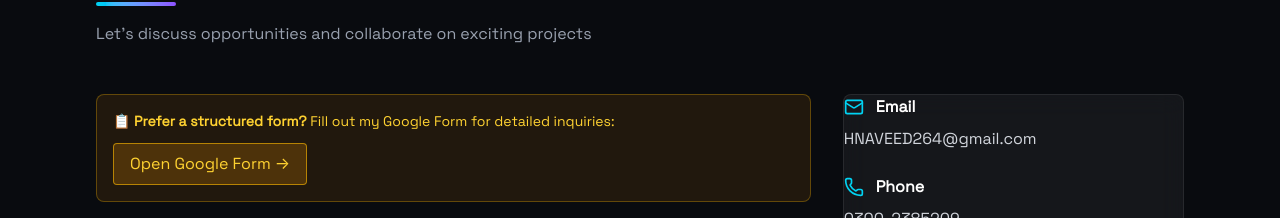
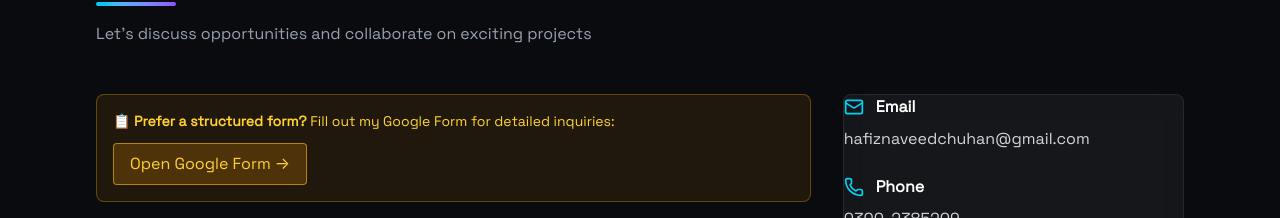
Before and after one commit to hafiznaveedchuhan-ctrl/MY-PROFILE, a Next.js app: page / in a window 1280 px wide. Shown: the part 5777-5995 px from the top of the page. Built offline with nearby package versions, Linux system fonts and the light colour scheme.

Commit message:
Update email address in profile.ts

```diff
--- a/src/data/profile.ts
+++ b/src/data/profile.ts
@@ -5,7 +5,7 @@ export const profile: Profile = {
   title: 'Agentic AI Developer | SOC Analyst | Full-Stack Developer',
   tagline: 'Building Intelligent Systems. Defending Digital Frontiers.',
   bio: "I'm a passionate software engineer with expertise across Agentic AI, Cybersecurity, and Full-Stack Development. With 4+ years of experience and 20+ certifications, I've built intelligent systems, secured digital infrastructure, and delivered production-grade applications. My goal is to create impactful solutions that leverage AI and security best practices.",
-  email: 'HNAVEED264@gmail.com',
+  email: 'hafiznaveedchuhan@gmail.com',
   phone: '0300-2385209',
   whatsapp: '+923002385209',
   linkedin: 'https://linkedin.com/in/hafiz-naveed-uddin-h-n-96072524b',
```
